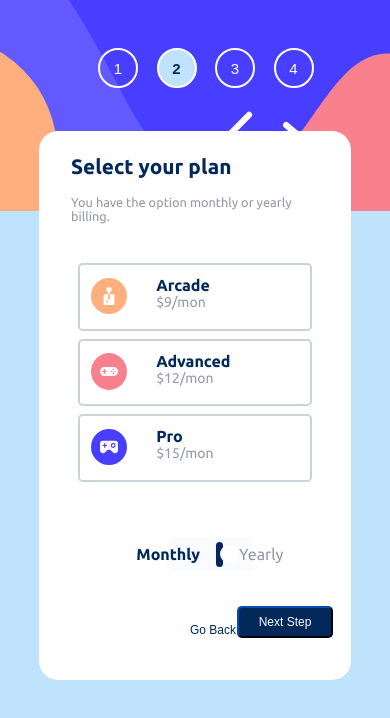
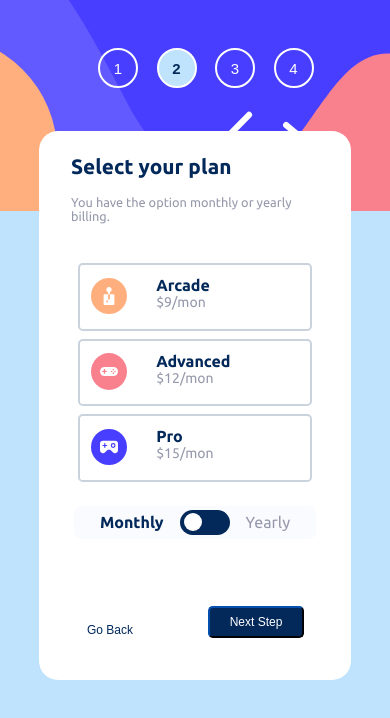
Before and after one commit to mnavai/multistepsform-reactapp, a React (Create React App) app: page /select-plan in a window 390 px wide. Shown: the top 718 px of the page. Built offline with nearby package versions, Linux system fonts and the light colour scheme.

Commit message:
mobile view fixing

```diff
--- a/src/components/Card/Card.css
+++ b/src/components/Card/Card.css
@@ -45,7 +45,7 @@
         flex-direction: column;
         height: auto;
         width: 100%;
-        margin: 1rem auto 3rem auto;
+        margin: 1rem auto 1rem auto;
     }
     .card {
         display: flex;
--- a/src/components/Form/Form.css
+++ b/src/components/Form/Form.css
@@ -22,12 +22,13 @@
         margin-left: auto;
         margin-right: auto;
     }
-    .form-buttons{
+    .form-buttons {
         display: flex;
-        justify-content: flex-end;
+        justify-content: space-around;
         width: 100%;
         position: absolute;
         bottom: 1rem;
-        right: .5rem;
+        right: auto;
+        left: auto;
     }
 }
--- a/src/components/Toggle/Toggle.css
+++ b/src/components/Toggle/Toggle.css
@@ -76,3 +76,16 @@ input:checked+.slider:before {
 .slider.round:before {
     border-radius: 50%;
 }
+
+@media screen and (max-width:578px) {
+    .grey-bar {
+        display: flex;
+        justify-content: center;
+        align-items: center;
+        background-color: hsl(231, 100%, 99%);
+        border-radius: 0.5rem;
+        margin: 0 auto 0 auto;
+        width: 62vw;
+        height: 4vh;
+    }
+}
```
